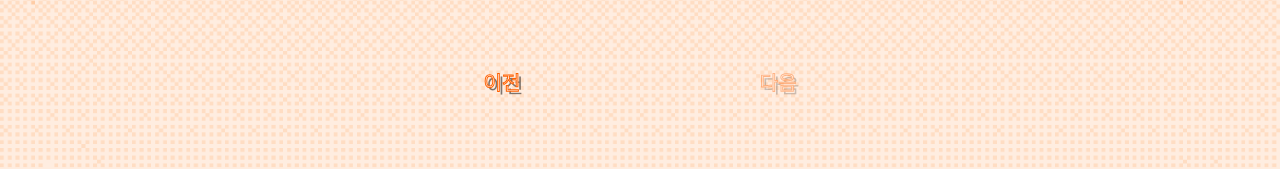
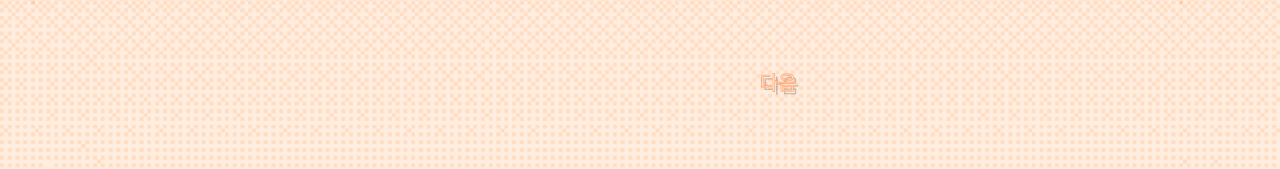
Before and after one commit to 2ziziy/likelion14th-side, a React (Create React App) app: page /test in a window 1280 px wide. Shown: the part 574-743 px from the top of the page. Built offline with nearby package versions, Linux system fonts and the light colour scheme; a web font is replaced by a local one.

Commit message:
이전버튼

```diff
--- a/src/pages/test.jsx
+++ b/src/pages/test.jsx
@@ -288,7 +288,12 @@
           ))}
         </QuestionContent>
         <ButtonRow>
-          <NavBtn onClick={handlePrev}>이전</NavBtn>
+          <NavBtn
+            onClick={handlePrev}
+            style={{ visibility: index === 0 ? "hidden" : "visible" }}
+          >
+            이전
+          </NavBtn>
           <NavBtn onClick={handleNext} disabled={!answers[index]}>
             다음
           </NavBtn>
```
